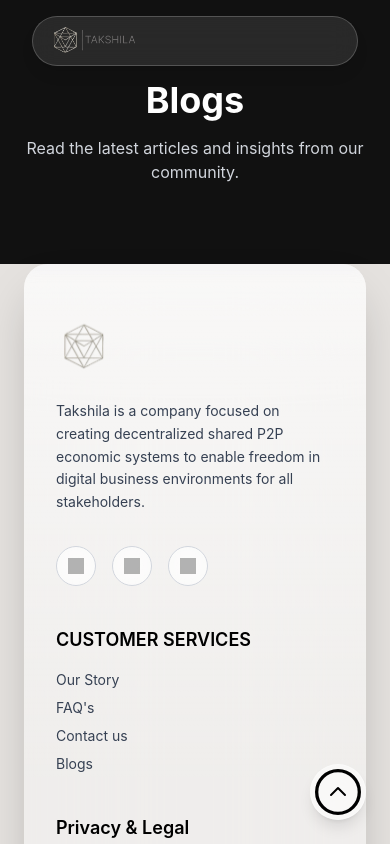
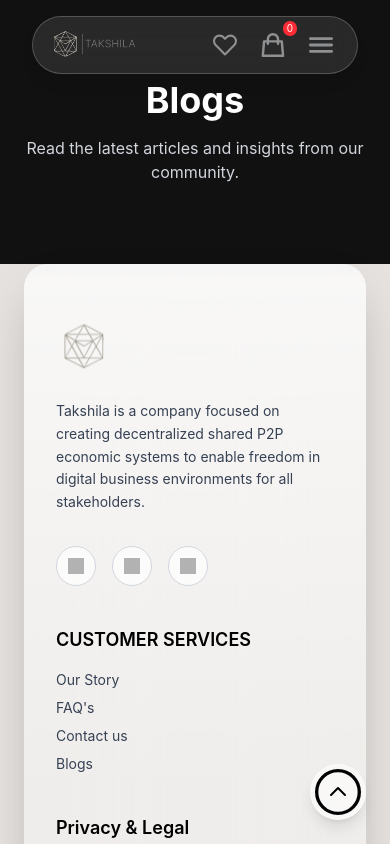
Before and after one commit to ManavSharma108/takshila-frontend, a React (Vite) app: page /blogs in a window 390 px wide. Shown: the top 844 px of the page. Built offline with nearby package versions, Linux system fonts and the light colour scheme; grey boxes are pictures that could not be loaded.

Commit message:
Updated Navbar

```diff
--- a/src/components/Navbar.jsx
+++ b/src/components/Navbar.jsx
@@ -9,11 +9,10 @@
   const [isScrolled, setIsScrolled] = useState(false);
   const [showAboutMenu, setShowAboutMenu] = useState(false);
   const [isMobileMenuOpen, setIsMobileMenuOpen] = useState(false);
-
   const [modalOpen, setModalOpen] = useState(false);
   const [modalType, setModalType] = useState("login");
 
-  // 🔹 Refs for outside click detection
+  // 🔹 Refs for click-outside detection
   const profileRef = useRef(null);
   const searchRef = useRef(null);
   const aboutRef = useRef(null);
@@ -27,14 +26,14 @@
 
   const handleCloseModal = () => setModalOpen(false);
 
-  // 🔹 Navbar scroll effect
+  // 🔹 Navbar scroll blur
   useEffect(() => {
     const handleScroll = () => setIsScrolled(window.scrollY > 40);
     window.addEventListener("scroll", handleScroll);
     return () => window.removeEventListener("scroll", handleScroll);
   }, []);
 
-  // 🔹 Close dropdowns when clicking outside
+  // 🔹 Click outside handler
   useEffect(() => {
     const handleClickOutside = (event) => {
       if (aboutRef.current && !aboutRef.current.contains(event.target))
@@ -70,6 +69,7 @@
 
   return (
     <>
+      {/* 🔹 Navbar Header */}
       <header
         className={`fixed top-0 left-0 w-full flex justify-center px-8 py-4 z-50 transition-all duration-500 ${
           isScrolled
@@ -78,12 +78,12 @@
         }`}
       >
         <div className="flex items-center justify-between w-full max-w-6xl space-x-6 px-4 py-2 rounded-full bg-white/10 backdrop-blur-md border border-white/20 shadow-lg transition-all duration-500">
-          {/* 🔹 Logo */}
+          {/* Logo */}
           <div>
             <img src="assets/logo.png" alt="Logo" className="h-8" />
           </div>
 
-          {/* 🔹 Desktop Navigation */}
+          {/* Desktop Navigation */}
           <nav className="hidden md:flex space-x-6 text-sm font-medium text-white">
             {[
               { name: "Home", path: "/" },
@@ -104,7 +104,7 @@
               </Link>
             ))}
 
-            {/* 🔹 About Us Dropdown */}
+            {/* About Us Dropdown */}
             <div ref={aboutRef} className="relative about-dropdown">
               <button
                 onClick={() => setShowAboutMenu(!showAboutMenu)}
@@ -118,6 +118,7 @@
                 About Us ▾
               </button>
 
+              {/* Dropdown */}
               <div
                 className={`absolute left-0 mt-2 w-44 rounded-lg border border-white/20 backdrop-blur-xl bg-white/90 text-gray-800 shadow-lg z-50 transition-all duration-300 ease-in-out transform origin-top ${
                   showAboutMenu
@@ -151,7 +152,7 @@
             </div>
           </nav>
 
-          {/* 🔹 Desktop Buttons & Search/Profile */}
+          {/* Desktop Actions */}
           <div className="hidden md:flex items-center space-x-3">
             <button className="bg-white/10 hover:bg-white/20 text-white px-4 py-1 rounded-full backdrop-blur-md transition text-sm">
               Ai Designer
@@ -160,7 +161,7 @@
               + Your Design
             </button>
 
-            {/* 🔍 Search Popup (Glassy Style) */}
+            {/* 🔍 Glassy Search Popup */}
             <div ref={searchRef} className="relative">
               <button
                 onClick={() => setShowSearch(!showSearch)}
@@ -209,7 +210,7 @@
               </span>
             </button>
 
-            {/* 👤 Profile */}
+            {/* 👤 Profile Dropdown */}
             <div ref={profileRef} className="relative">
               <button
                 onClick={() => setShowProfileMenu(!showProfileMenu)}
@@ -240,8 +241,83 @@
               )}
             </div>
           </div>
+
+          {/* 🔹 Mobile Menu Icon */}
+          <div className="md:hidden flex items-center space-x-2">
+            <Link
+              to="/favorites"
+              className="p-2 rounded-full hover:bg-white/10 transition"
+            >
+              <img
+                src="assets/heart.svg"
+                alt="Heart"
+                className="h-6 w-6 invert"
+              />
+            </Link>
+            <Link
+              to="/cart"
+              className="relative p-2 rounded-full hover:bg-white/10 transition"
+            >
+              <img
+                src="assets/cart.svg"
+                alt="Cart"
+                className="h-6 w-6 invert"
+              />
+              <span className="absolute -top-1 -right-1 bg-red-500 text-[10px] rounded-full px-1">
+                0
+              </span>
+            </Link>
+            <button
+              onClick={() => setIsMobileMenuOpen(!isMobileMenuOpen)}
+              className="p-2 rounded-full hover:bg-white/10 transition"
+            >
+              <img
+                src={isMobileMenuOpen ? "assets/close.svg" : "assets/menu.svg"}
+                alt="Menu"
+                className="h-6 w-6 invert"
+              />
+            </button>
+          </div>
         </div>
       </header>
+
+      {/* 🔹 Mobile Dropdown Menu */}
+      {isMobileMenuOpen && (
+        <div className="fixed inset-0 z-40 flex flex-col items-end justify-start pt-24 pr-8 backdrop-blur-sm bg-black/30 transition-all duration-500">
+          {mobileItems.map((item, idx) => (
+            <Link
+              key={idx}
+              to={item.path}
+              onClick={() => setIsMobileMenuOpen(false)}
+              className={`text-right text-white text-lg font-medium px-6 py-2 mb-4 rounded-full border border-white/20
+                         bg-white/10 backdrop-blur-md transition-all w-fit
+                         ${
+                           isActive(item.path)
+                             ? "shadow-[0_0_20px_rgba(255,255,255,0.8)] text-white font-semibold"
+                             : "hover:bg-white/20 shadow-[0_4px_20px_rgba(255,255,255,0.1)]"
+                         }`}
+            >
+              {item.name}
+            </Link>
+          ))}
+
+          {/* Bottom Buttons */}
+          <div className="absolute bottom-10 right-8 flex gap-4">
+            <button
+              onClick={() => handleOpenModal("login")}
+              className="px-6 py-3 rounded-full bg-white/10 backdrop-blur-md border border-white/20 text-white text-base hover:bg-white/20 transition"
+            >
+              Login
+            </button>
+            <button
+              onClick={() => handleOpenModal("signup")}
+              className="px-6 py-3 rounded-full bg-white/10 backdrop-blur-md border border-white/20 text-white text-base hover:bg-white/20 transition"
+            >
+              Sign up
+            </button>
+          </div>
+        </div>
+      )}
 
       {/* 🔹 Auth Modals */}
       <AuthModals
```
